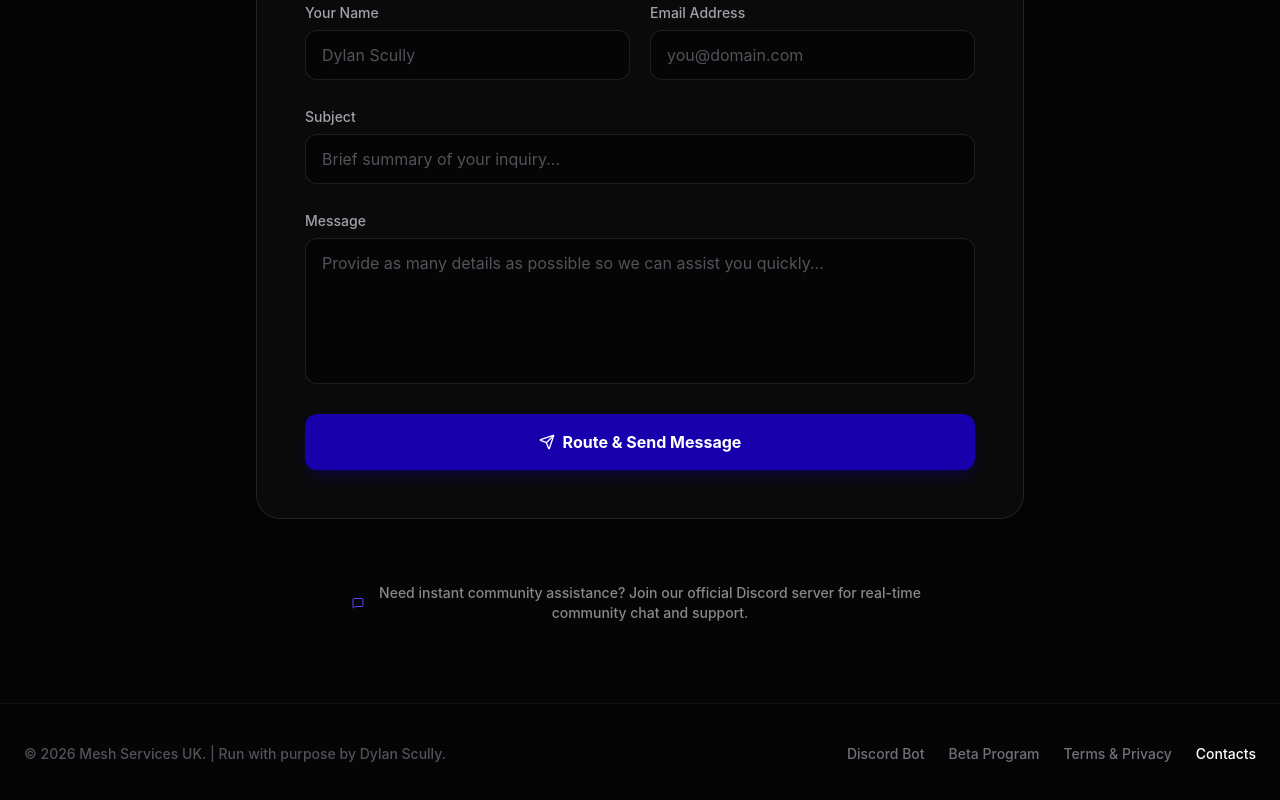
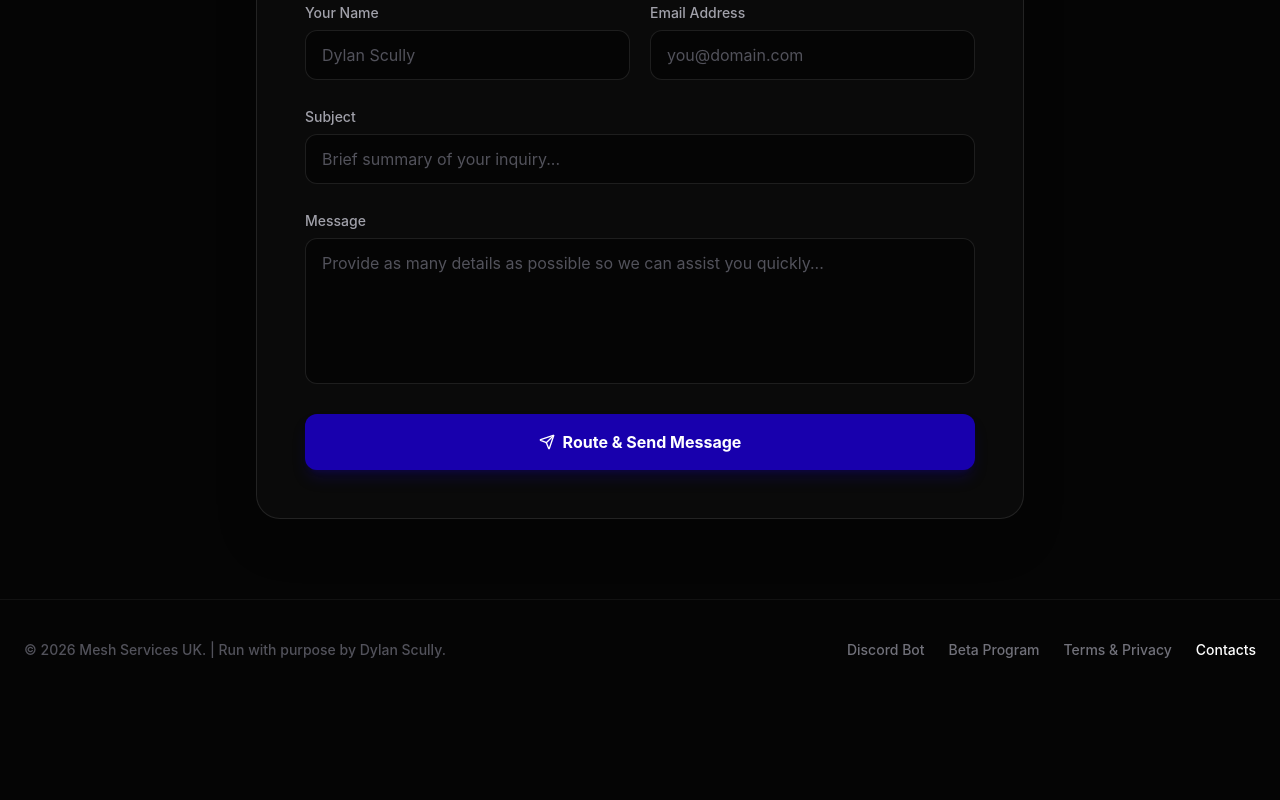
Before and after one commit to dylanscully2005/mesh-website, a React (Vite) app: page /business-contacts in a window 1280 px wide. Shown: the part 1482-2282 px from the top of the page. After the commit the page ends 2246 px from the top, so only its background shows below. Built offline with nearby package versions, Linux system fonts and the light colour scheme; no server answers.

Commit message:
changed contacts page

```diff
--- a/src/pages/BusinessContacts.tsx
+++ b/src/pages/BusinessContacts.tsx
@@ -14,7 +14,6 @@ import {
   CheckCircle2,
   Copy,
   Check,
-  MessageSquare,
   HelpCircle,
   ExternalLink,
   Zap
@@ -311,12 +310,6 @@ export default function BusinessContacts() {
         </div>
 
         {/* Discord & Community Note */}
-        <div className="mt-16 text-center max-w-xl mx-auto space-y-2">
-          <div className="flex items-center justify-center gap-2 text-[#888] text-sm font-medium">
-            <MessageSquare className="w-4 h-4 text-[#6042ff]" />
-            Need instant community assistance? Join our official Discord server for real-time community chat and support.
-          </div>
-        </div>
 
       </main>
 
```
